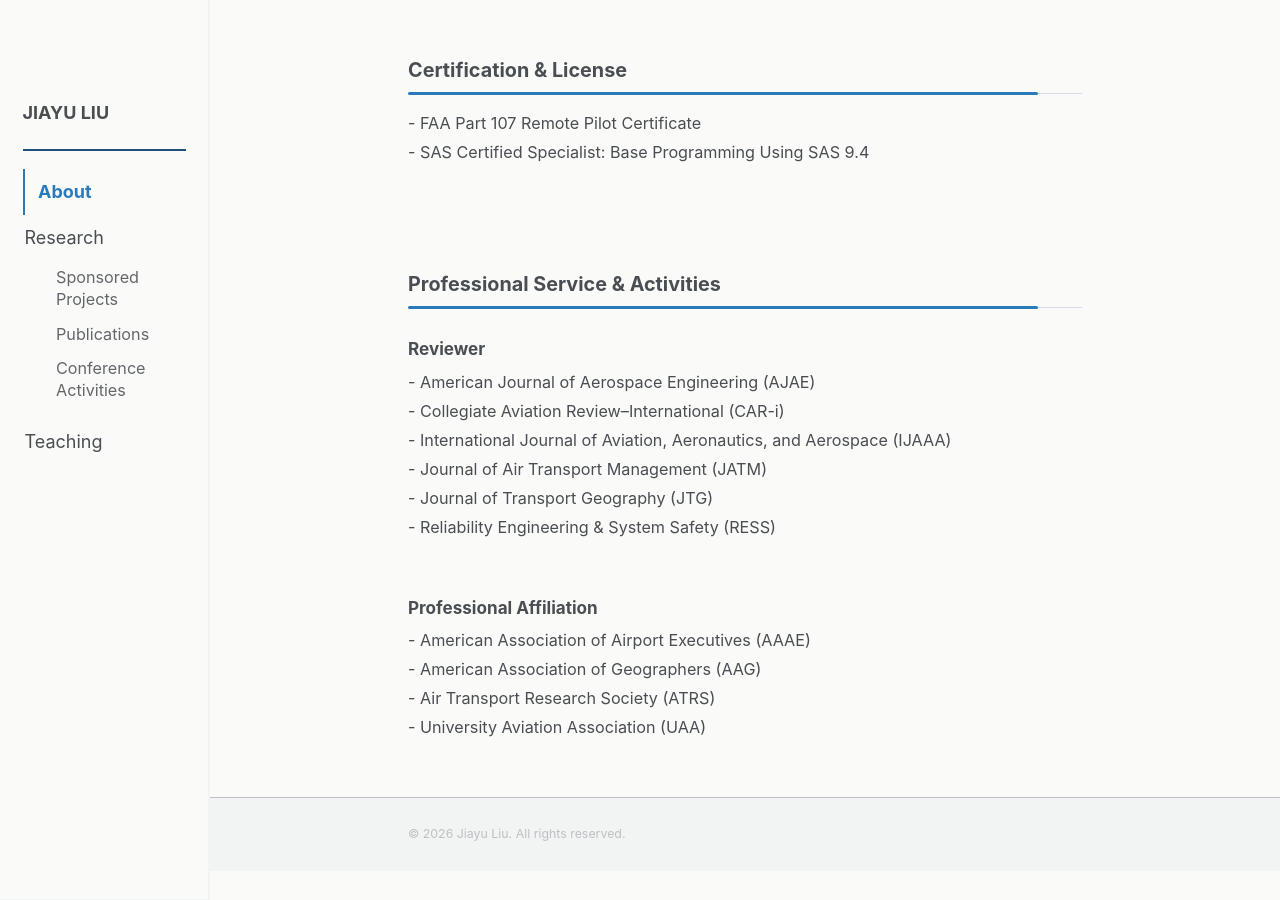
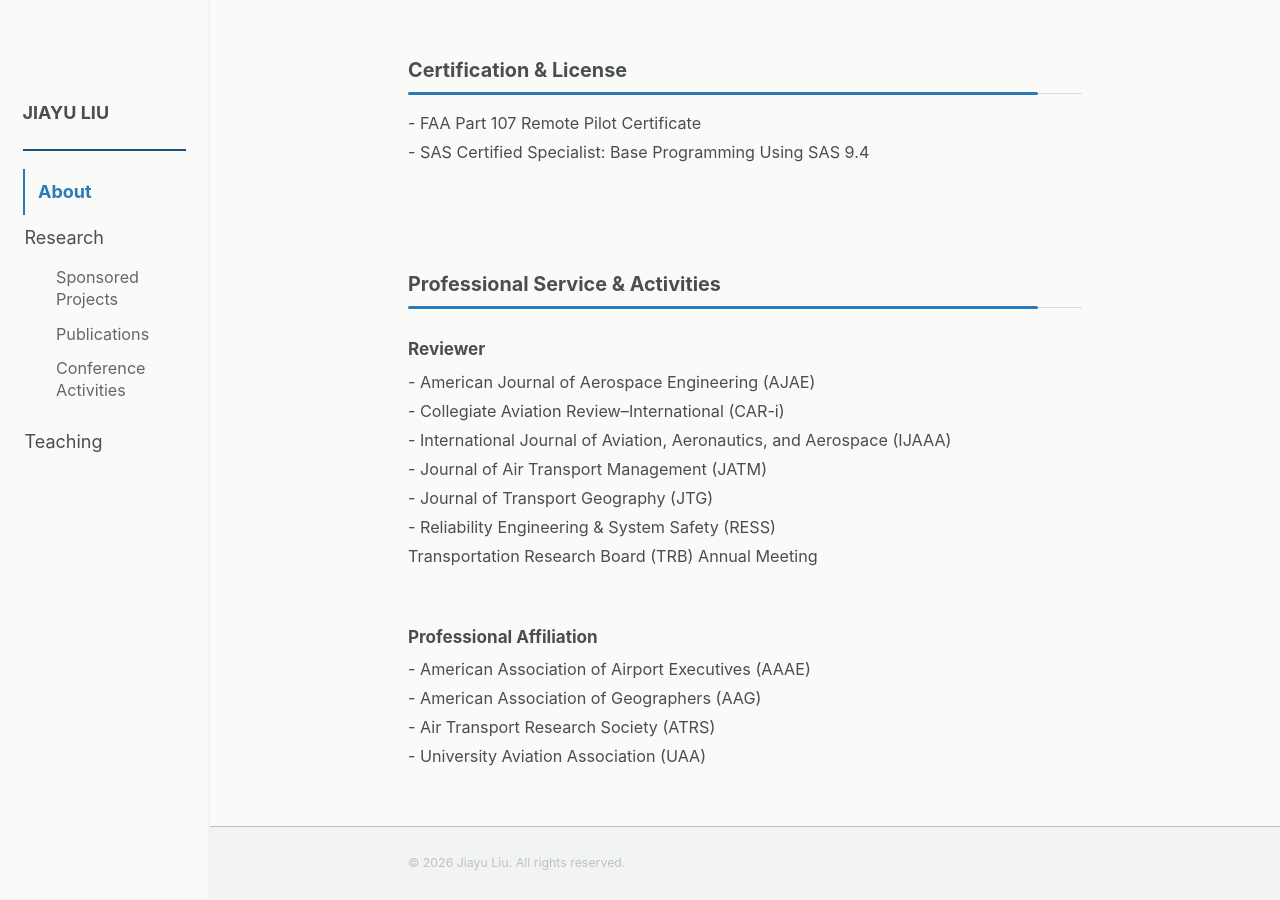
Before and after one commit to liu3309/liu3309.github.io, a Jekyll site: the page built from index.md, in a window 1280 px wide and 900 px high, scrolled down 1223 px. Built offline with Jekyll 4.4.1, drawn with Linux system fonts in a browser that asks for light colours; a script that is not in the unit is left out; before the commit the page ends 2094 px from its top, so only the background shows below that.

Commit message:
Add TRB Annual Meeting to professional affiliations

```diff
--- a/index.md
+++ b/index.md
@@ -121,6 +121,10 @@ Beyond research, I serve as the Graduate Course Instructor for AT 102 - Aviation
     - Reliability Engineering & System Safety (RESS)
   </div>
 
+  <div class="cv-row">
+  Transportation Research Board (TRB) Annual Meeting
+  </div>
+
   <div style="height: 1.2rem;"></div>
 
   <h3>Professional Affiliation</h3>
```
